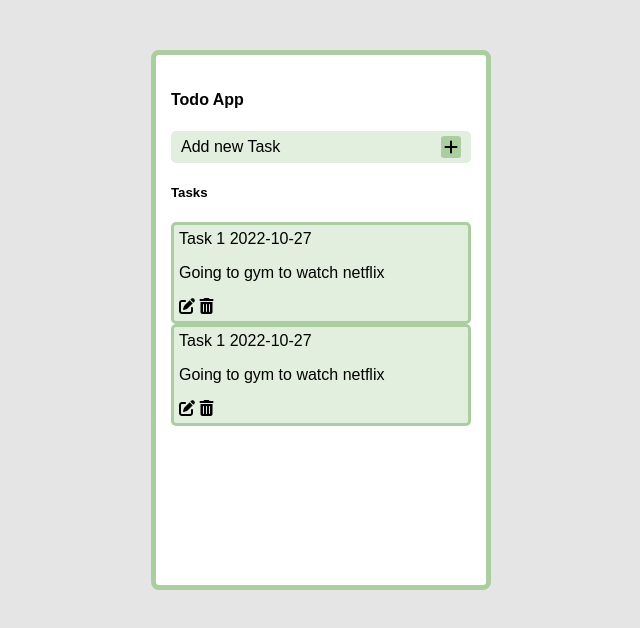
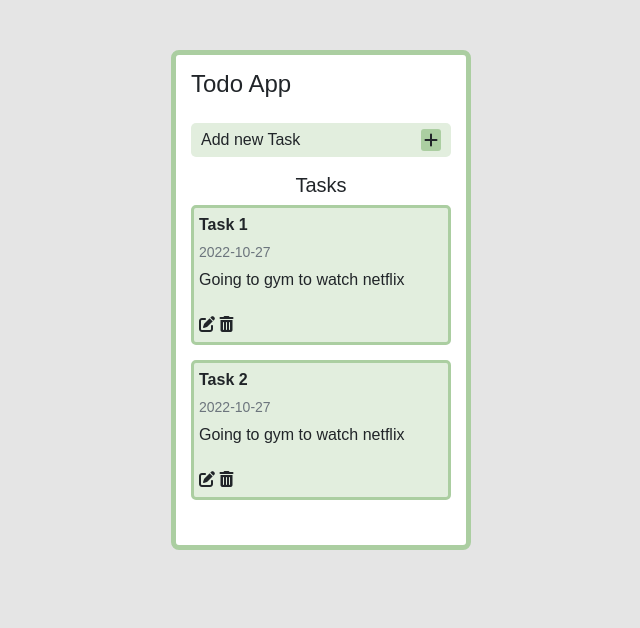
Before and after one commit to Shaxa8000/TODO-app, a plain HTML site: page index.html in a window 1280 px wide. Shown: the whole page, without its empty margins (319-959 px from the left). Drawn offline with nearby package versions, Linux system fonts and the light colour scheme.

Commit message:
bootstrap added

```diff
--- a/index.html
+++ b/index.html
@@ -1,6 +1,8 @@
 <!DOCTYPE html>
 <html lang="en">
   <head>
+    <!-- CSS only -->
+    <link href="https://cdn.jsdelivr.net/npm/bootstrap@5.2.2/dist/css/bootstrap.min.css" rel="stylesheet" integrity="sha384-Zenh87qX5JnK2Jl0vWa8Ck2rdkQ2Bzep5IDxbcnCeuOxjzrPF/et3URy9Bv1WTRi" crossorigin="anonymous">
     <meta charset="UTF-8" />
     <meta http-equiv="X-UA-Compatible" content="IE=edge" />
     <meta name="viewport" content="width=device-width, initial-scale=1.0" />
@@ -16,17 +18,17 @@
   </head>
   <body>
     <div class="app">
-      <h4>Todo App</h4>
+      <h4 class="mb-4">Todo App</h4>
       <div id="add-new">
         <span>Add new Task</span>
         <i class="fas fa-plus"></i>
       </div>
-      <h5>Tasks</h5>
+      <h5 class="text-center mt-3" >Tasks</h5>
 
       <div id="tasks">
         <div>
-          <span>Task 1</span>
-          <span>2022-10-27</span>
+          <span class="fw-bold">Task 1</span>
+          <span class="small text-secondary">2022-10-27</span>
           <p>Going to gym to watch netflix</p>
 
           <span class="options">
@@ -36,8 +38,8 @@
         </div>
 
         <div>
-          <span>Task 1</span>
-          <span>2022-10-27</span>
+          <span class="fw-bold">Task 2</span>
+          <span class="small text-secondary">2022-10-27</span>
           <p>Going to gym to watch netflix</p>
 
           <span class="options">
@@ -48,5 +50,6 @@
       </div>
     </div>
   </body>
+  <script src="https://cdn.jsdelivr.net/npm/bootstrap@5.2.2/dist/js/bootstrap.bundle.min.js"></script>
   <script src="./script.js"></script>
 </html>
--- a/style.css
+++ b/style.css
@@ -29,9 +29,16 @@ body {
     border-radius: 3px;
 }
 
+#tasks {
+    display: grid;
+    gap: 15px;
+}
+
 #tasks div {
     background: #e2eede;
     border: 3px solid #abcea1;
     padding: 5px;
     border-radius: 5px;
+    display: grid;
+    gap : 5px;
 }
```
